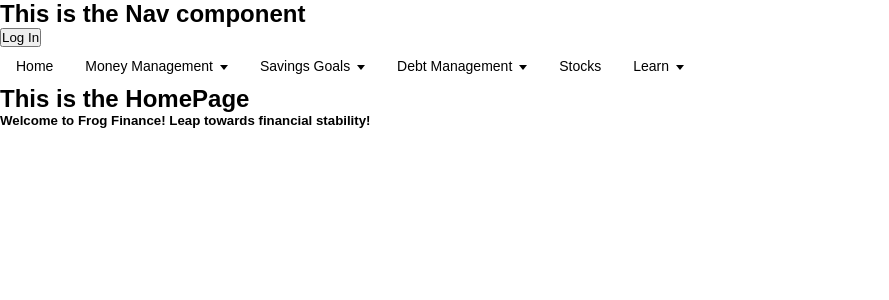
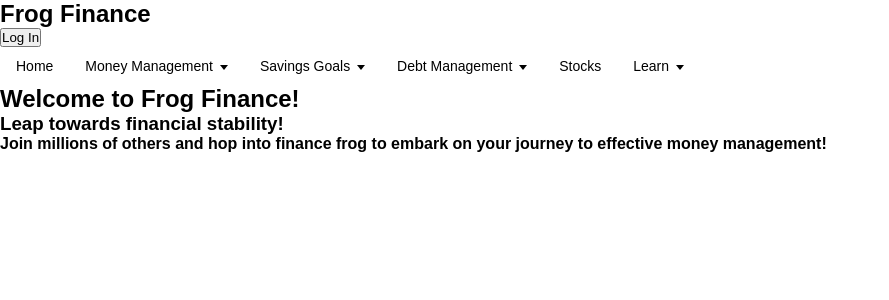
Before and after one commit to Shamayal/frog-finance, a React (Create React App) app in the folder frontend/client/: page / in a window 1280 px wide. Shown: the top 300 px of the page, without its empty margins (0-889 px from the left). Built offline with nearby package versions, Linux system fonts and the light colour scheme.

Commit message:
learn tab pages added

```diff
--- a/frontend/client/src/App.js
+++ b/frontend/client/src/App.js
@@ -10,7 +10,9 @@ import Budget from "./routes/Budget.jsx"
 import Debt from './routes/Debt.jsx'
 import Savings from "./routes/Budget.jsx"
 import Stocks from "./routes/Budget.jsx"
-import Learn from "./routes/Learn.jsx"
+
+import LearnMoney from "./routes/LearnMoney.jsx";
+import LearnFinance from "./routes/LearnFinance";
 
 
 function App() {
@@ -22,10 +24,33 @@ function App() {
         <NavigationBar />
         <Routes>
           <Route path="/" element={<HomePage />} />
+
+          <Route path="/money/income/add" element={<Budget />}/>
+          <Route path="/money/income/view" element={<Savings />} />
+
+          <Route path="/money/expenses/add" element={<Debt />} />
+          <Route path="/money/expenses/view" element={<Debt />} />
+{/*
+          <Route path="/money/budget/update" element={<Learn />} />
+          <Route path="/money/budget/view" element={<Learn />} />
+
+          <Route path="/savings/add" element={<Learn />} />
+          <Route path="/savings/progress" element={<Learn />} />
+          <Route path="/savings/achievements" element={<Learn />} />
+
+          <Route path="/debt/add" element={<Learn />} />
+          <Route path="/debt/progress" element={<Learn />} />
+          <Route path="/debt/past" element={<Learn />} /> */}
+
+          <Route path="/stocks" element={<Stocks />} />
+
+          <Route path="/learn/money" element={<LearnMoney />} />
+          <Route path="/learn/finance" element={<LearnFinance />} />
+
+
           <Route path="/budget" element={<Budget />}/>
           <Route path="/savings" element={<Savings />} />
           <Route path="/debt" element={<Debt />} />
-          <Route path="/learn" element={<Learn />} />
           <Route path="/stocks" element={<Stocks />} />
         </Routes>
       </Router>
--- a/frontend/client/src/components/NavigationBar.jsx
+++ b/frontend/client/src/components/NavigationBar.jsx
@@ -8,7 +8,7 @@ import Budget from "../routes/Budget";
 import Debt from "../routes/Debt";
 import Savings from "../routes/Savings";
 import Stocks from "../routes/Stocks";
-import Learn from "../routes/Learn";
+import Learn from "../routes/LearnMoney";
 import { menuItems } from "../menuItems";
 import MenuItems from './MenuItems';
 
@@ -18,7 +18,7 @@ const NavigationBar = () => {
 
   return (
     <div>
-      <h2>This is the Nav component</h2>
+      <h2>Frog Finance</h2>
       {/* <h1>Auth0 Login</h1> */}
       {error && <p>Authentication Error</p>}
       {!error && isLoading && <p>Loading...</p>}
--- a/frontend/client/src/routes/HomePage.jsx
+++ b/frontend/client/src/routes/HomePage.jsx
@@ -1,8 +1,9 @@
 const HomePage = () => {
   return (
     <div>
-      <h2>This is the HomePage</h2>
-      <h5>Welcome to Frog Finance! Leap towards financial stability!</h5>
+      <h2>Welcome to Frog Finance!</h2>
+      <h3>Leap towards financial stability!</h3>
+      <h4>Join millions of others and hop into finance frog to embark on your journey to effective money management!</h4>
     </div>
   );
 };
--- a/frontend/client/src/routes/Learn.jsx
+++ /dev/null
@@ -1,9 +0,0 @@
-const Learn = () => {
-  return (
-    <div>
-      <h2>This is the Learn Page</h2>
-    </div>
-  );
-};
-
-export default Learn;
--- /dev/null
+++ b/frontend/client/src/routes/LearnFinance.jsx
@@ -0,0 +1,10 @@
+const LearnFinance = () => {
+  return (
+    <div>
+      <h2>This is the Learn Page - Finance Lessons</h2>
+      <h4>Here we will display an introduction to personal finance and resources!</h4>
+    </div>
+  );
+};
+
+export default LearnFinance;
--- /dev/null
+++ b/frontend/client/src/routes/LearnMoney.jsx
@@ -0,0 +1,10 @@
+const LearnMoney = () => {
+  return (
+    <div>
+      <h2>This is the Learn Page - Money Tips</h2>
+      <h4>Here we will display tips on saving and managing money!</h4>
+    </div>
+  );
+};
+
+export default LearnMoney;
```
